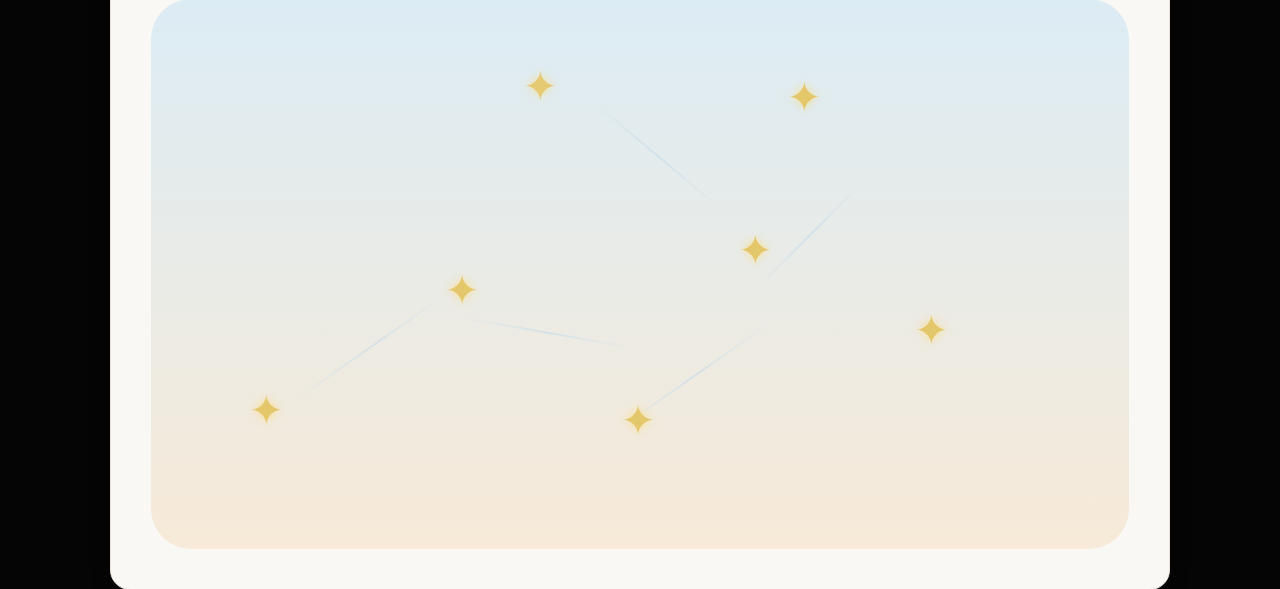
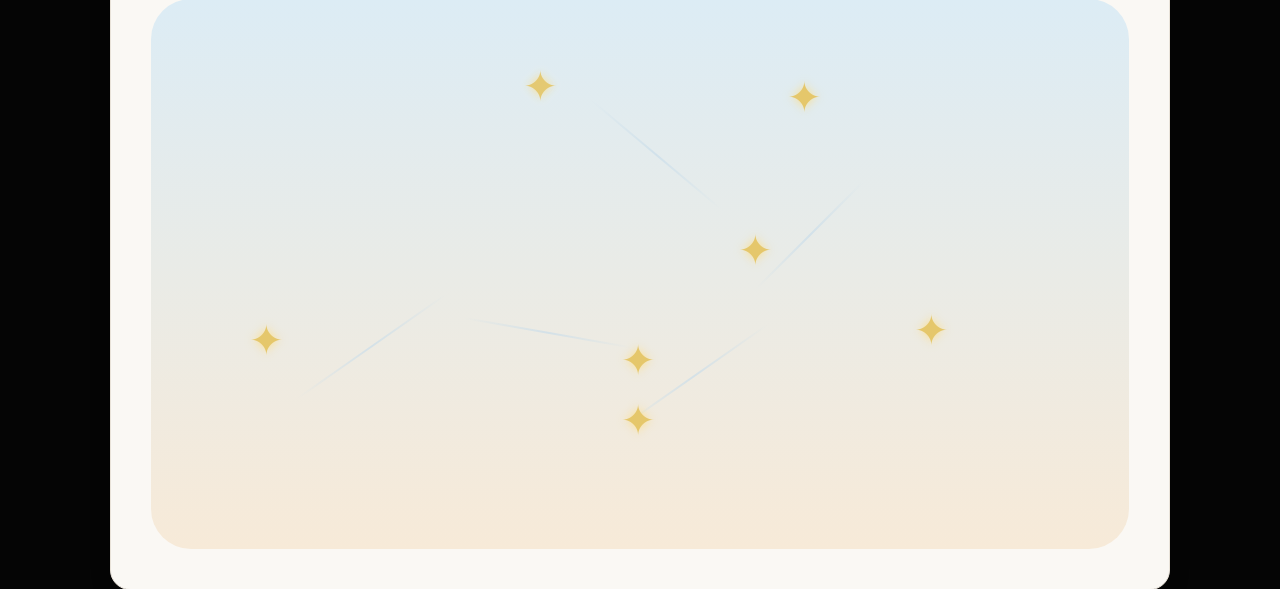
Before and after one commit to po-12365/thet-loon-po-portfolio, a Django app: page / in a window 1280 px wide. Shown: the part 4797-5386 px from the top of the page. Run offline with Django 5.2, Linux system fonts and the light colour scheme.

Commit message:
Adjust constellation popup positioning and layout

```diff
--- a/portfolio/templates/portfolio/home.html
+++ b/portfolio/templates/portfolio/home.html
@@ -765,7 +765,7 @@ color:#8b5e3c;
 
 left:10%;
 
-bottom:100px;
+bottom:170px;
 
 }
 
@@ -774,9 +774,9 @@ bottom:100px;
 .python{
 
 
-left:30%;
-
-bottom:220px;
+left:48%;
+
+bottom:150px;
 
 }
 
@@ -1085,11 +1085,20 @@ top:30px;
 
 }
 
+.css .reflection-card,
+.curiosity .reflection-card{
+
+    bottom:45px;
+
+    top:auto;
+
+}
+
 
 
 .memory {
     position: relative;
-    overflow: hidden;
+    overflow: visible;
 }
 
 
```
